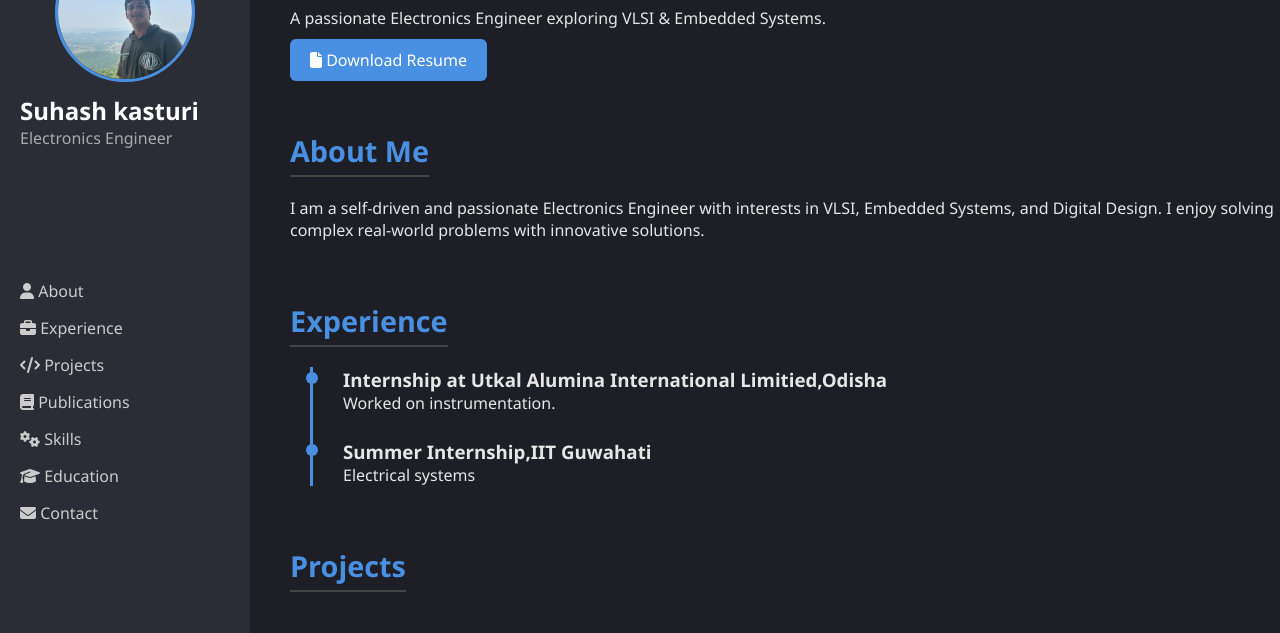
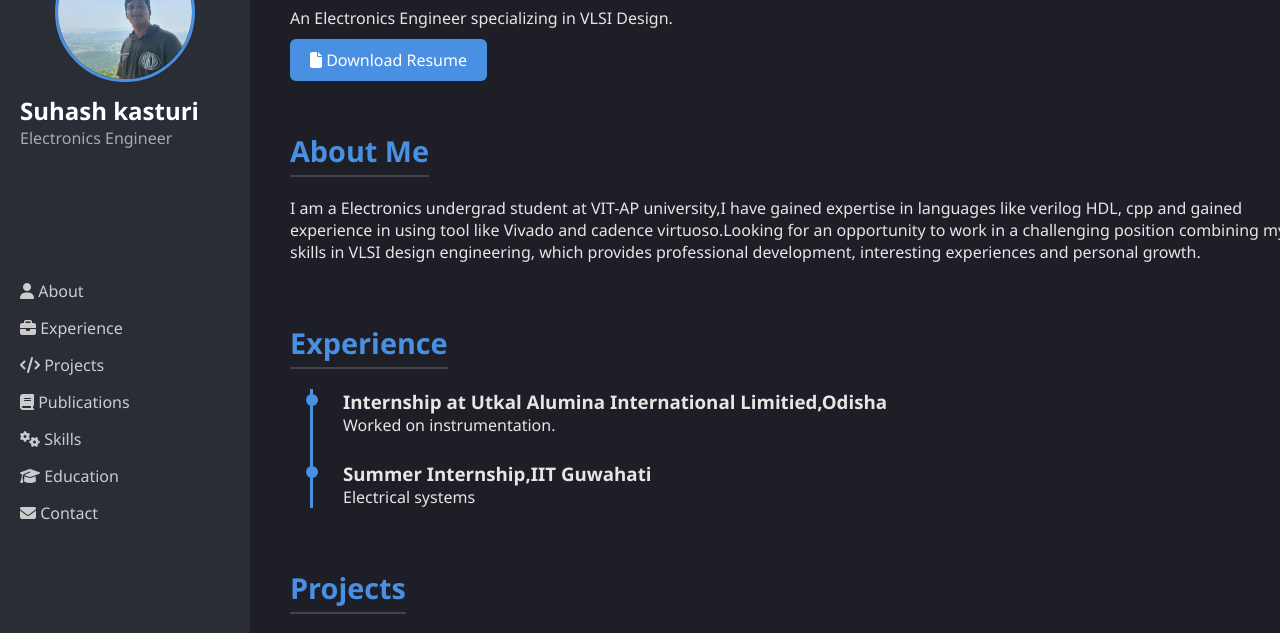
Before and after one commit to kasturiSuhash/Portfolio, a plain HTML site: page index.html in a window 1280 px wide. Shown: the part 98-731 px from the top of the page. Drawn offline with Linux system fonts and the light colour scheme.

Commit message:
Updated about me and intro in index.html

```diff
--- a/index.html
+++ b/index.html
@@ -45,14 +45,14 @@
     <!-- Hero -->
     <section id="hero" class="section hero">
       <h1>Hi, I'm <span>Suhash</span></h1>
-      <p>A passionate Electronics Engineer exploring VLSI & Embedded Systems.</p>
+      <p>An Electronics Engineer specializing in VLSI Design.</p>
       <a href="resume.pdf" class="btn" download><i class="fa fa-file"></i> Download Resume</a>
     </section>
 
     <!-- About -->
     <section id="about" class="section">
       <h2>About Me</h2>
-      <p>I am a self-driven and passionate Electronics Engineer with interests in VLSI, Embedded Systems, and Digital Design. I enjoy solving complex real-world problems with innovative solutions.</p>
+      <p>I am a Electronics undergrad student at VIT-AP university,I have gained expertise in languages like verilog HDL, cpp and gained experience in using tool like Vivado and cadence virtuoso.Looking for an opportunity to work in a challenging position combining my skills in VLSI design engineering, which provides professional development, interesting experiences and personal growth.</p>
     </section>
 
     <!-- Experience -->
```
